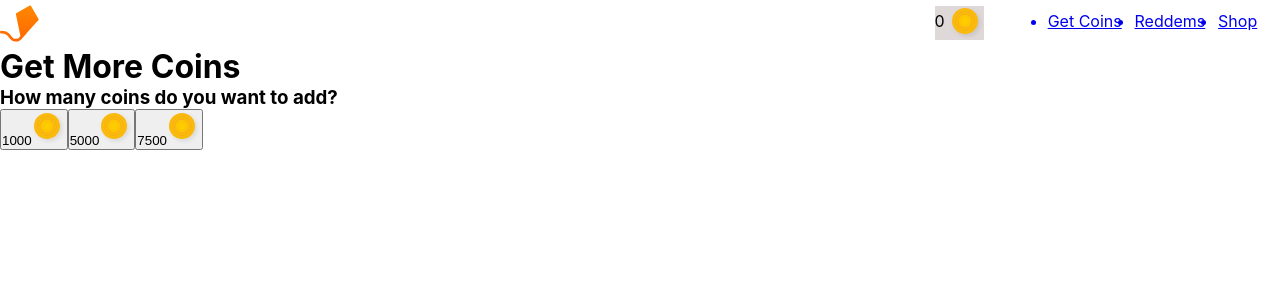
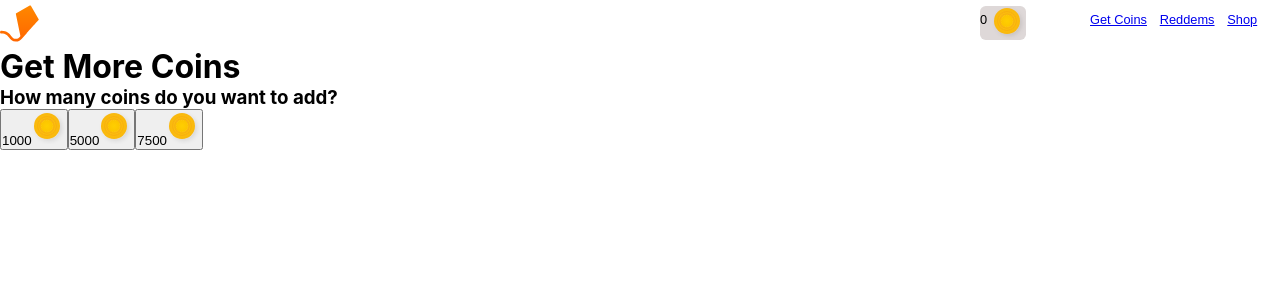
Before and after one commit to AneeOri/store-Dominguez-LuzAndrea, a React (Create React App) app: page /points in a window 1280 px wide. Shown: the top 300 px of the page. Built offline with nearby package versions, Linux system fonts and the light colour scheme; no server answers.

Commit message:
[+]
filters, transitions and hover

```diff
--- a/src/components/filter/categoryFilter.js
+++ b/src/components/filter/categoryFilter.js
@@ -20,7 +20,7 @@ export default function CategoryFilter(){
 
     return (
       <div>
-         <div>Filter by Category</div>
+         <div className='textFilter'>Filter by Category</div>
          <select className="select"
                  name="category"
                  value={filter.category}
--- a/src/components/filter/filters.css
+++ b/src/components/filter/filters.css
@@ -10,3 +10,8 @@
     padding: 0 3em 0 0;
     width: 20vw;
 }
+.textFilter{
+    font-size: 1vw;
+    font-family: sans-serif;
+    color: rgb(74, 8, 80);
+}
--- a/src/components/filter/pricesFilter.js
+++ b/src/components/filter/pricesFilter.js
@@ -13,7 +13,7 @@ export default function PricesFilter(){
     }
     return (
         <div>
-        <div>Filter by Price</div>
+        <div className='textFilter'>Filter by Price</div>
         <select className="select"
                 name="price"
                 value={filter.price}
--- a/src/components/header/navBar.css
+++ b/src/components/header/navBar.css
@@ -17,24 +17,36 @@
     margin-right: 5vw;
 }
 .points p{
+    font-size: 1vw;
     margin-top: 5px;
+    font-family: sans-serif;
+    margin-top: .45vw;
 }
 .name{
     display: flex;
     flex-direction: row;
     margin-left: 1vw;
     background-color: rgb(222, 216, 216);
+    border-radius: .45vw;
 }
 .name p{
-    margin-top: 5px;
+    font-size: 1vw;
+    margin-top: .45vw;
 }
 .links{
     display: flex;
     flex-direction: row;
 }
 .links li{
+    font-size: 1vw;
     margin-right: 1vw;
-    margin-top: 5px;
+    margin-top:.45vw;
+    font-family: sans-serif;
+    list-style:none;
+}
+.links li:hover{
+    font-style: italic;
+    color: rgb(209, 117, 243);
 }
 .coin{
     margin-left: 5px;
--- a/src/components/item/item.css
+++ b/src/components/item/item.css
@@ -33,12 +33,15 @@
     justify-content: center;
     align-items: center;
   }
+  .imagen h3{
+      margin-bottom: 5px;
+  }
   .capa {
     position: absolute;
     top: 0;
     width: 100%;
     height: 100%;
-    background-color: rgba(87, 191, 243, 0.7);
+    background-color: rgba(83, 188, 240, 0.7);
     transition: all 500ms ease-out;
     opacity: 0;
     visibility: hidden;
@@ -48,3 +51,6 @@
     opacity: 1;
     visibility: visible;
   }
+  .figura:hover > .imagen {
+    transform: scale(1.1);
+  }
--- a/src/components/item/itemHover.css
+++ b/src/components/item/itemHover.css
@@ -4,14 +4,18 @@
 	box-sizing: border-box;
 }
 .hoverCoins{
-	height: 12vw;
-	margin-top: 3vw;
+	height: 10vw;
+	margin-top: 1vw;
 	display: flex;
 	flex-direction: row;
 	justify-content: center;
 	align-items: center;
 	color: rgb(241, 241, 244);
 	font-size: 2.5vw;
+}
+.hoverCoins img{
+	width: 3vw;
+	margin-top: .4vw;
 }
 .shopButton{
 	background-color: transparent;
@@ -23,9 +27,9 @@
     background-size: 300%;
     background-position: 100%;
     transition: all 0.5s ease;
-	margin-top: 2vw;
 	color: rgb(23, 28, 28);
 	font-size: 1vw;
+	margin-bottom: 6wv;
 }
 .shopButton:hover{
 	background-position: 0;
--- a/src/components/item/itemInfo.css
+++ b/src/components/item/itemInfo.css
@@ -5,3 +5,18 @@
     position: absolute;
     margin-left: 6vw;
 }
+.divInfo{
+    display: flex;
+    flex-direction: row;
+    background-color: #818282db;
+    border-radius: .3vw;
+}
+.divInfo img{
+    margin-left: .5vw;
+}
+.divInfo p{
+    font-size: 1vw;
+    margin-top: .2vw;
+    margin-left: .5vw;
+    color:rgb(241, 246, 242);
+}
```
